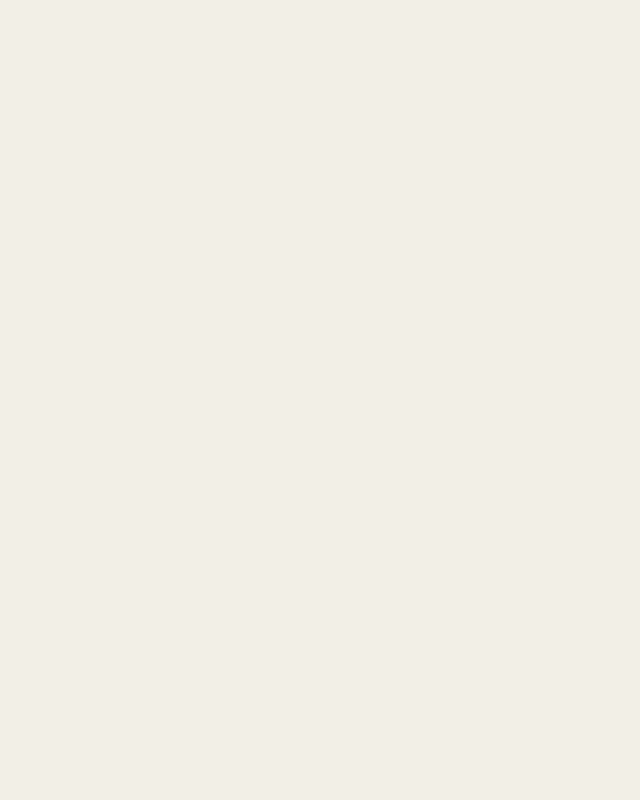
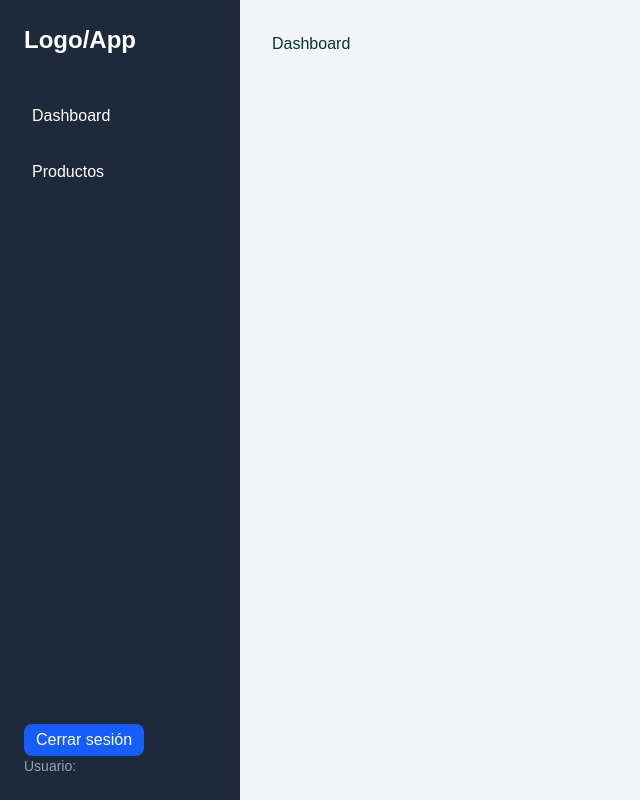
Before and after one commit to aleFernandez88/footalent-prueba-1, a Next.js app in the folder frontend/: page /dashboard in a window 1280 px wide. Before the commit this address had no page. Shown: the whole page, without its empty margins (0-640 px from the left). Built offline with nearby package versions, Linux system fonts and the light colour scheme.

Commit message:
tarea de cierre de sesion

```diff
--- a/frontend/src/app/(private)/layout.tsx
+++ b/frontend/src/app/(private)/layout.tsx
@@ -1,8 +1,8 @@
- import ClientGuard from "../guard/ClientGuard";
+ //dato mockeado  import ClientGuard from "../guard/ClientGuard";
 import Link from "next/link";
 
-//siguiente tarea: agregar un logout button
-// import Logout from "@/components/Logout";
+
+ import Logout from "@/src/components/Logout";
 
 
 export const metadata = {
@@ -11,8 +11,8 @@ export const metadata = {
 
 export default function PrivateLayout({ children }: { children: React.ReactNode }) {
   return (
-   <ClientGuard>
-
+   //dato mockeado <ClientGuard>
+    <>
       {/* flexbox para crear el layout de Sidebar + Contenido */}
       <div className="flex min-h-screen">
 
@@ -28,7 +28,7 @@ export default function PrivateLayout({ children }: { children: React.ReactNode
                 </Link>
               </li>
 
-              {/*  Aquí está tu nuevo enlace a Productos */}
+              {/* enlace a Productos */}
               <li className="mb-4">
                 <Link href="/products" className="block p-2 rounded hover:bg-gray-700">
                   Productos
@@ -39,9 +39,10 @@ export default function PrivateLayout({ children }: { children: React.ReactNode
             </ul>
           </nav>
 
+
           <div className="mt-auto">
             {/* Aca   botón de Logout */}
-            {/* <Logout /> */}
+            { <Logout /> }
             <p className="text-sm text-gray-400">Usuario: {/**/}</p>
           </div>
         </aside>
@@ -52,6 +53,6 @@ export default function PrivateLayout({ children }: { children: React.ReactNode
         </main>
       </div>
 
-    </ClientGuard>
+   </>  // dato mockeado  </ClientGuard>
   );
 }
```
